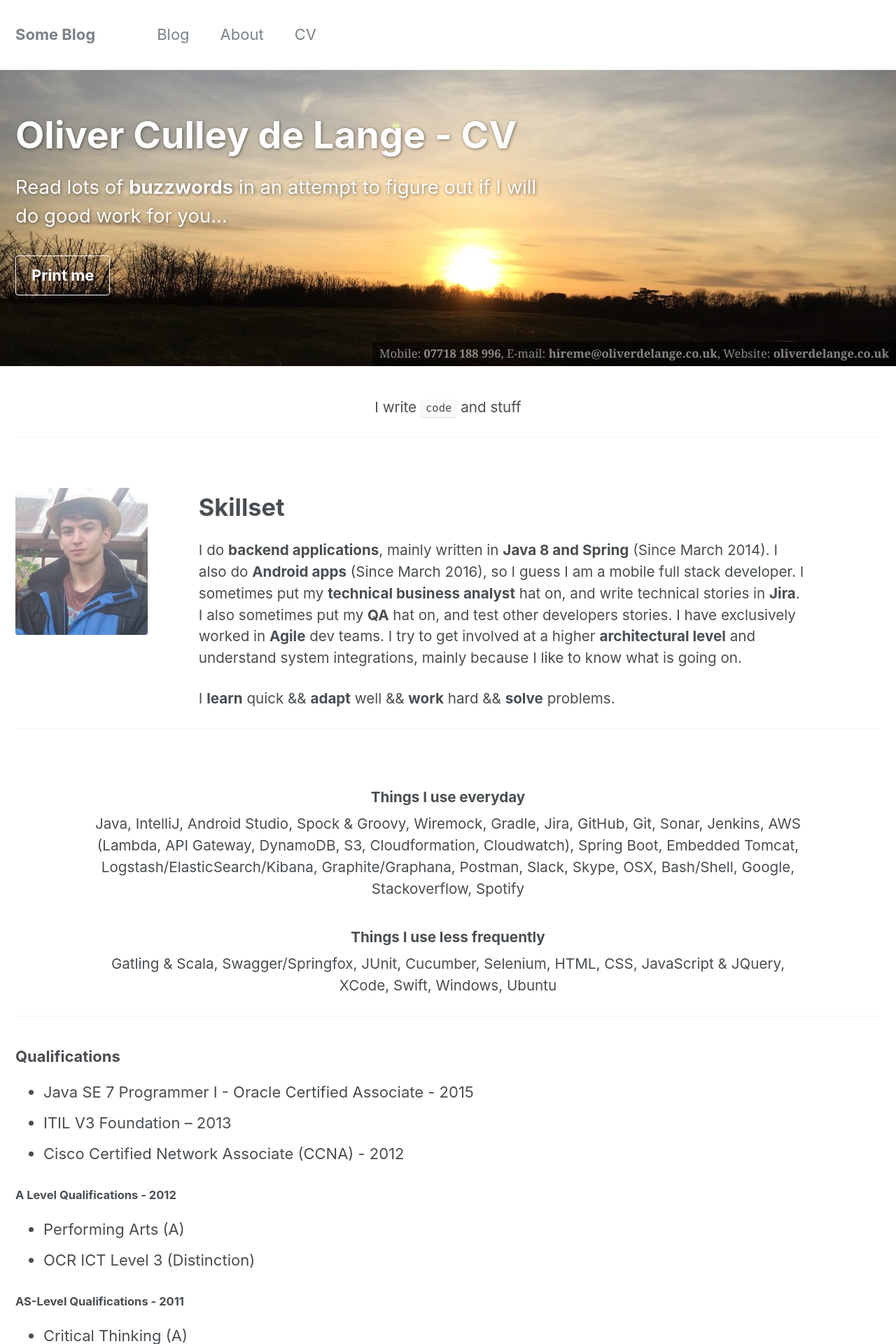
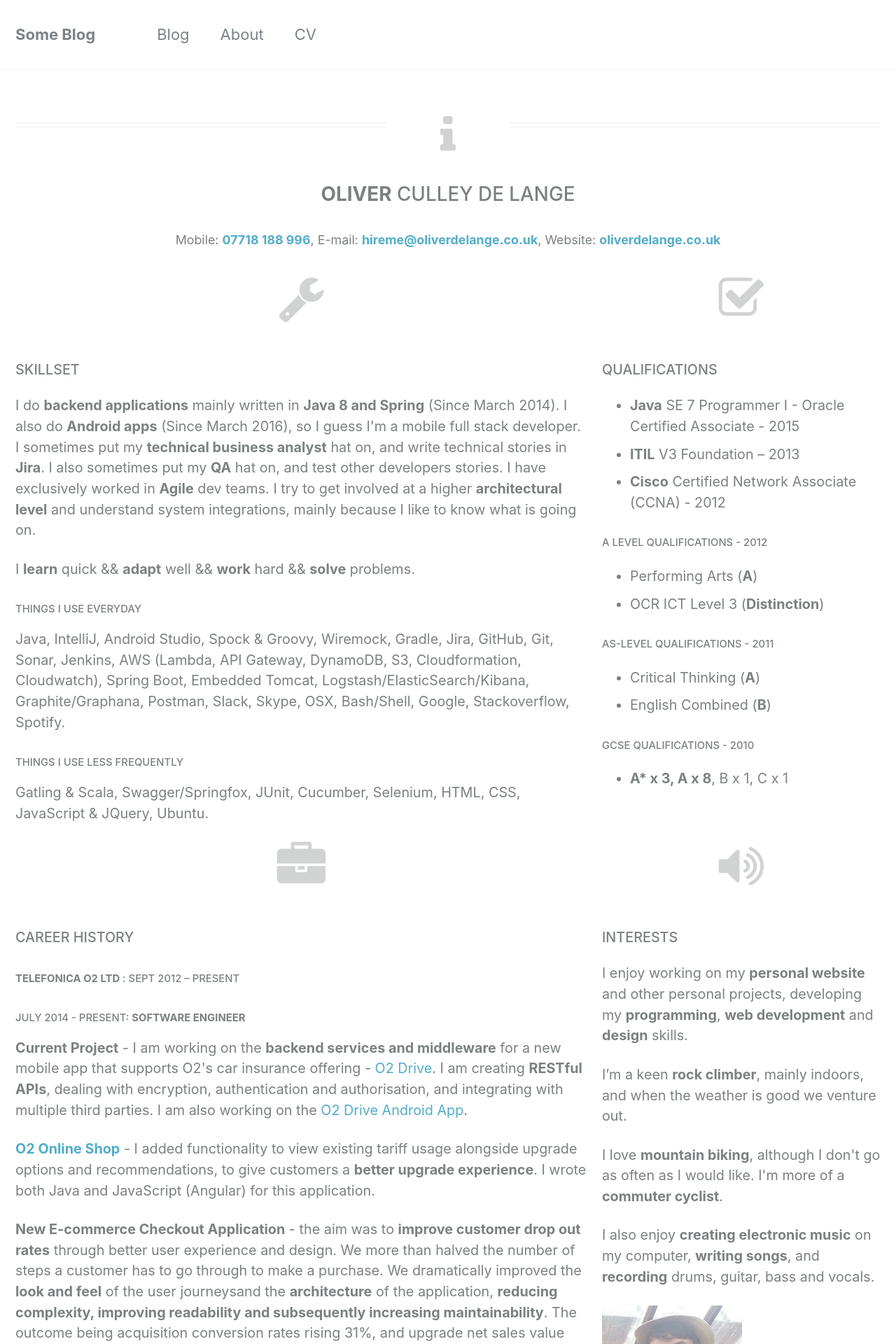
Before and after one commit to OliverCulleyDeLange/OliverCulleyDeLange.github.io, a Jekyll site: the page built from _pages/cv.html, in a window 1280 px wide. Shown: the top 1920 px of the page at 70% size. Built offline with Jekyll 4.4.1, drawn with Linux system fonts in a browser that asks for light colours; some of the changed text lies outside the part shown.

Commit message:
CV styling to match old one cause i like it + print styling

```diff
--- a/_pages/cv.html
+++ b/_pages/cv.html
@@ -1,129 +1,153 @@
 ---
 layout: splash
 permalink: /cv/
-title: "Oliver Culley de Lange - CV"
+title: "CV"
 author_profile: false
+---
 
-excerpt: "Read lots of **buzzwords** in an attempt to figure out if I will do good work for you..."
-header:
-    overlay_image: /assets/images/header5.jpg
-    cta_label: "Print me"
-    cta_url: "javascript:window.print()"
-    caption: "Mobile: [**07718 188 996**](tel:07718188996), E-mail: [**hireme@oliverdelange.co.uk**](mailto:hireme@oliverdelange.co.uk), Website: [**oliverdelange.co.uk**](https://oliverdelange.co.uk)"
+<div class="cv">
 
-intro:
-    - excerpt: 'I write `code` and stuff'
+    <header class="cv">
+        <i class="fa fa-info" aria-hidden="true"></i>
+        <h1><strong>OLIVER</strong> CULLEY DE LANGE</h1>
+        <p>Mobile: <strong><a href="tel:07718188996">07718 188 996</a></strong>, E-mail: <strong><a href="mailto:hireme@oliverdelange.co.uk">hireme@oliverdelange.co.uk</a></strong>, Website:
+            <strong><a href="http://oliverdelange.co.uk">oliverdelange.co.uk</a></strong>
+        </p>
+    </header>
 
-skillset:
-    - image_path: /assets/images/bio.jpg
-      alt: "Me wearing a hat"
-      title: "Skillset"
-      excerpt: 'I do **backend applications**, mainly written in **Java 8 and Spring** (Since March 2014). I also do **Android apps** (Since March 2016), so I guess I am a mobile full stack developer. I sometimes put my **technical business analyst** hat on, and write technical stories in **Jira**. I also sometimes put my **QA** hat on, and test other developers stories. I have exclusively worked in **Agile** dev teams. I try to get involved at a higher **architectural level** and understand system integrations, mainly because I like to know what is going on.
+    <section class="left">
+        <i class="fa fa-wrench"></i>
+        <header>
+            <h3>Skillset</h3>
+        </header>
+        <p>
+            I do <strong>backend applications</strong> mainly written in <strong>Java 8 and Spring</strong>
+            (Since March 2014).
+            I also do <strong>Android apps</strong> (Since March 2016), so I guess I'm a mobile full stack
+            developer.
+            I sometimes put my <strong>technical business analyst</strong> hat on, and write technical
+            stories in <strong>Jira</strong>.
+            I also sometimes put my <strong>QA</strong> hat on, and test other developers stories.
+            I have exclusively worked in <strong>Agile</strong> dev teams.
+            I try to get involved at a higher <strong>architectural level</strong> and understand system
+            integrations, mainly because I like to know what is going on.
+        </p>
+        <p>
+            I <strong>learn</strong> quick &amp;&amp; <strong>adapt</strong> well &amp;&amp; <strong>work</strong> hard &amp;&amp;
+            <strong>solve</strong> problems.
+        </p>
 
-
-    I **learn** quick && **adapt** well && **work** hard && **solve** problems.'
-
-things:
-    - excerpt: '
-<h3>Things I use everyday</h3>
-Java, IntelliJ, Android Studio, Spock & Groovy, Wiremock, Gradle, Jira, GitHub, Git, Sonar,
+        <h4>Things I use everyday</h4>
+        <p>
+            Java, IntelliJ, Android Studio, Spock &amp; Groovy, Wiremock, Gradle, Jira, GitHub, Git, Sonar,
             Jenkins, AWS (Lambda, API Gateway, DynamoDB, S3, Cloudformation, Cloudwatch), Spring Boot,
             Embedded Tomcat, Logstash/ElasticSearch/Kibana, Graphite/Graphana, Postman, Slack, Skype, OSX,
-Bash/Shell, Google, Stackoverflow, Spotify
+            Bash/Shell, Google, Stackoverflow, Spotify.
+        </p>
 
-<h3>Things I use less frequently</h3>
-Gatling & Scala, Swagger/Springfox, JUnit, Cucumber, Selenium, HTML, CSS, JavaScript & JQuery,
-XCode, Swift, Windows, Ubuntu '
+        <h4>Things I use less frequently</h4>
+        <p>
+            Gatling &amp; Scala, Swagger/Springfox, JUnit, Cucumber, Selenium, HTML, CSS, JavaScript &amp; JQuery, Ubuntu.
+        </p>
+    </section>
 
----
-
-{% include feature_row id="intro" type="center" %}
-
-{% include feature_row id="skillset" type="left" %}
-
-{% include feature_row id="things" type="center" %}
-
-
+    <section class="right">
+        <i class="fa fa-check-square-o"></i>
         <h3>Qualifications</h3>
         <ul>
-    <li>Java SE 7 Programmer I - Oracle Certified Associate - 2015</li>
-    <li>ITIL V3 Foundation – 2013</li>
-    <li>Cisco Certified Network Associate (CCNA) - 2012</li>
+            <li><strong>Java</strong> SE 7 Programmer I - Oracle Certified Associate - 2015</li>
+            <li><strong>ITIL</strong> V3 Foundation – 2013</li>
+            <li><strong>Cisco</strong> Certified Network Associate (CCNA) - 2012</li>
         </ul>
 
         <h4>A Level Qualifications - 2012</h4>
         <ul>
-    <li>Performing Arts (A)</li>
-    <li>OCR ICT Level 3 (Distinction)</li>
+            <li>Performing Arts (<strong>A</strong>)</li>
+            <li>OCR ICT Level 3 (<strong>Distinction</strong>)</li>
         </ul>
         <h4>AS-Level Qualifications - 2011</h4>
         <ul>
-    <li>Critical Thinking (A)</li>
-    <li>English Combined (B)</li>
+            <li>Critical Thinking (<strong>A</strong>)</li>
+            <li>English Combined (<strong>B</strong>)</li>
         </ul>
         <h4>GCSE Qualifications - 2010</h4>
         <ul>
-    <li>A* x 3, A x 8, B x 1, C x 1</li>
+            <li><strong>A* x 3, A x 8</strong>, B x 1, C x 1</li>
         </ul>
+    </section>
 
+    <div class="page-break"></div>
+
+    <section class="left">
+        <i class="fa fa-briefcase"></i>
+        <header>
             <h3>Career History</h3>
-<h4>Telefonica O2 Ltd : Sept 2012 – Present</h4>
-<h5>July 2014 - Present: Software Engineer</h5>
+        </header>
+        <h4><strong>Telefonica O2 Ltd</strong> : Sept 2012 – Present</h4>
+        <h5>July 2014 - Present: <strong>Software Engineer</strong></h5>
         <p>
-    Current Project - I am working on the backend services and
-    middleware for a new mobile app that supports O2's car insurance offering - <a
-        href="http://www.o2.co.uk/drive">O2 Drive</a>.
-    I am creating RESTful APIs, dealing with encryption, authentication and
+            <strong>Current Project</strong> - I am working on the <strong>backend services and
+            middleware</strong> for a new mobile app that supports O2's car insurance offering - <a href="http://www.o2.co.uk/drive">O2 Drive</a>.
+            I am creating <strong>RESTful APIs</strong>, dealing with encryption, authentication and
             authorisation, and integrating with multiple third parties.
             I am also working on the <a href="http://www.o2.co.uk/apps/drive">O2 Drive Android App</a>.
         </p>
         <p>
-    <a href="https://www.o2.co.uk/shop">O2 Online Shop</a> - I added functionality
+            <strong><a href="https://www.o2.co.uk/shop">O2 Online Shop</a></strong> - I added functionality
             to view existing tariff usage alongside upgrade options and recommendations, to give customers a
-    better upgrade experience. I wrote both Java and JavaScript (Angular) for this
+            <strong>better upgrade experience</strong>. I wrote both Java and JavaScript (Angular) for this
             application.
         </p>
+
         <p>
-    New E-commerce Checkout Application - the aim was to improve customer
-    drop out rates through better user experience and design. We more than halved the
+            <strong>New E-commerce Checkout Application</strong> - the aim was to <strong>improve customer
+            drop out rates</strong> through better user experience and design. We more than halved the
             number of steps a customer has to go through to make a purchase. We dramatically improved the
-    look and feel of the journey through the application. We also improved the architecture of the
-    application, reducing complexity and improving readability and subsequently increasing
-    maintainability. The outcome being acquisition conversion rates rising 31%, and upgrade net
+            <strong>look and feel</strong> of the user journeysand the <strong>architecture</strong> of the
+            application, <strong>reducing complexity, improving readability and subsequently increasing
+            maintainability</strong>. The outcome being acquisition conversion rates rising 31%, and upgrade net
             sales value rising 52%. I started off as an apprentice QA, then moved to a java developer role
             through pairing and self teaching.
         </p>
 
         <p>I started in this role as an apprentice in March 2014, this led to a full time job.</p>
 
-<h5>Sept 2012 - July 2014: Apprentice</h5>
+        <h5>Sept 2012 - July 2014: <strong>Apprentice</strong></h5>
         <p>I started working for Telefonica (O2 UK) after I left college in 2012. I joined the Advanced
             Apprenticeship scheme which offered work experience and learning on the job. The apprenticeship
             consisted of four 6 month placements spanning two years. </p>
 
         <ul>
-    <li>Operations Reporting Team - Automated report development using Microsoft
+            <li><strong>Operations Reporting Team</strong> - Automated report development using Microsoft
                 Excel, Access and VBA. SAP Business Objects to extract raw data.
             </li>
-    <li>IP Security Design Team - I implemented Public Key Infrastructure (PKI) for
+            <li><strong>IP Security Design Team</strong> - I implemented Public Key Infrastructure (PKI) for
                 the rollout of O2s 4G network. It was based around OpenSSL and Red Hat Linux. Network
                 security management and troubleshooting Checkpoint firewalls. Linux server installation,
                 hardening and management through GUI, CLI and scripting.
             </li>
-    <li>Trusted Networks Team - Built a proof of concept web-based tool to display
-        cell sites geographically (using Google Maps API) with sets of data layered on top such as
-        voice/data hotspots. I also plotted postcodes of customer network issues to check for any
-        correlation. Built with PHP, JSON & MySql.
+            <li><strong>Trusted Networks Team</strong> - Built a proof of concept web-based mapping tool to display
+                cell sites + related data geographically.
             </li>
         </ul>
+    </section>
 
+    <section class="right">
+        <i class="fa fa-volume-up"></i>
+        <header>
             <h3>Interests</h3>
-<p>I enjoy working on my personal website and other personal projects, developing
-    my programming, web development and design
+        </header>
+        <p>I enjoy working on my <strong>personal website</strong> and other personal projects, developing
+            my <strong>programming</strong>, <strong>web development</strong> and <strong>design</strong>
             skills.</p>
-<p>I’m a keen rock climber, mainly indoors, and when the weather is good we venture
+        <p>I’m a keen <strong>rock climber</strong>, mainly indoors, and when the weather is good we venture
             out.</p>
-<p>I love mountain biking, although I don't go as often as I would like. I'm more
-    of a commuter cyclist.</p>
-<p>I also enjoy creating electronic music on my computer, writing
-    songs, and recording drums, guitar, bass and vocals.</p>
+        <p>I love <strong>mountain biking</strong>, although I don't go as often as I would like. I'm more
+            of a <strong>commuter cyclist</strong>.</p>
+        <p>I also enjoy <strong>creating electronic music</strong> on my computer, <strong>writing
+            songs</strong>, and <strong>recording</strong> drums, guitar, bass and vocals.</p>
+
+        <img id="cv-img" src="{{ 'assets/images/bio.jpg' | absolute_url }}">
+    </section>
+
+</section>
--- a/_sass/_base.scss
+++ b/_sass/_base.scss
@@ -29,7 +29,6 @@ h1, h2, h3, h4, h5, h6 {
 }
 
 h1 {
-  margin-top: 0;
   font-size: $type-size-3;
 }
 
@@ -51,6 +50,10 @@ h5 {
 
 h6 {
   font-size: $type-size-6;
+}
+
+strong {
+    font-weight: bolder;
 }
 
 small, .small {
--- /dev/null
+++ b/_sass/_cv.scss
@@ -0,0 +1,70 @@
+/* ==========================================================================
+   CV
+   ========================================================================== */
+
+.cv {
+    color: #7c8081;
+    font-size: 0.9em;
+
+    .left {
+        @include span(8 of 12);
+    }
+
+    .right {
+        @include span(4 of 12 last);
+    }
+
+    h1, h2, h3, h4, h5, h6 {
+        font-weight: 500;
+        line-height: 1.75em;
+        margin-bottom: 1em;
+        text-transform: uppercase;
+    }
+
+    i {
+        cursor: default;
+        height: 4em;
+        text-align: center;
+        width: 100%;
+
+        &:before {
+            font-size: 3.5em;
+            opacity: 0.35;
+        }
+    }
+
+	header {
+		&.cv {
+			margin-bottom: 2em;
+			padding-top: 3em;
+			position: relative;
+			text-align: center;
+
+			&:before,
+			&:after {
+				border-bottom: solid 1.5px;
+				border-top: solid 1.5px;
+				content: '';
+				height: 7px;
+				opacity: 0.1;
+				position: absolute;
+				top: 1.75em;
+				width: 43%;
+			}
+
+			&:before {
+				left: 0;
+			}
+
+			&:after {
+				right: 0;
+			}
+
+			i {
+				position: absolute;
+				left: 0;
+				top: 1em;
+			}
+		}
+	}
+}
--- a/_sass/_print.scss
+++ b/_sass/_print.scss
@@ -12,7 +12,13 @@
   .page__share,
   .page__related,
   .ads,
-  .page__footer {
+  .page__footer,
+  .noprint {
     display: none;
   }
+
+  .page-break {
+    page-break-after: always;
+  }
+
 }
--- a/assets/css/main.scss
+++ b/assets/css/main.scss
@@ -34,6 +34,8 @@
 @import "archive";
 @import "sidebar";
 
+@import "cv";
+
 @import "vendor/font-awesome/font-awesome";
 @import "vendor/magnific-popup/magnific-popup";
 @import "print";
```
Lines whose indentation alone changed are shown as unchanged.
